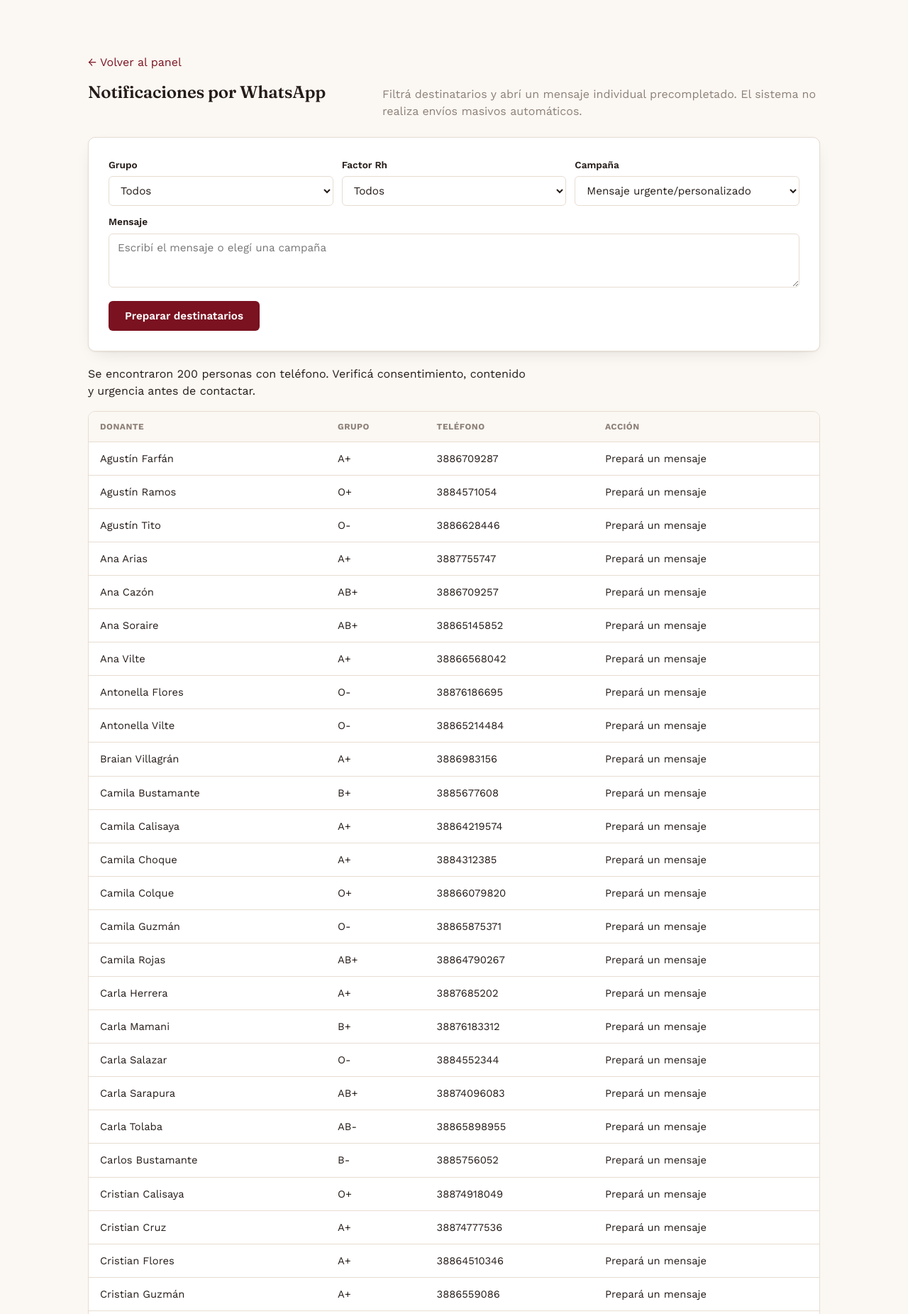
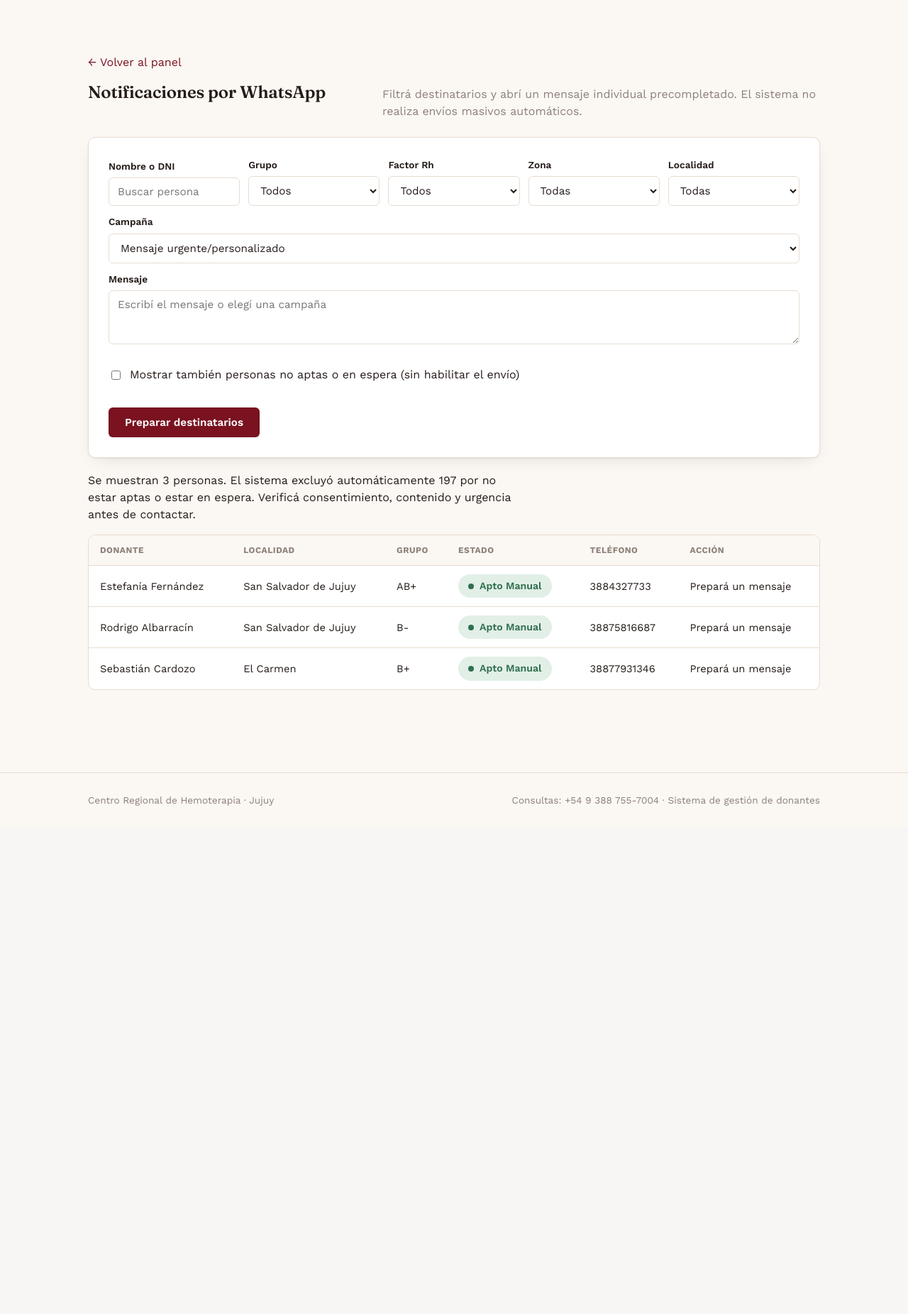
Before and after one commit to matias329/crh-donantes, a Flask app: page /admin/notificaciones in a window 1280 px wide. Shown: the part 69-1920 px from the top of the page at 71% size. After the commit the page ends 1204 px from the top, so only its background shows below. Run offline with Flask 3, Linux system fonts and the light colour scheme; the visitor is signed in with stand-in values (Sample User, id 1); data comes from the database, SQL or seed files in the repository.

Commit message:
Add files via upload

```diff
--- a/app.py
+++ b/app.py
@@ -53,6 +53,12 @@ LOCALIDADES = [
     "San Salvador de Jujuy", "Palpalá", "Perico", "El Carmen",
     "Libertador", "Humahuaca", "Tilcara", "Otra",
 ]
+ZONAS = {
+    "Valles": ["San Salvador de Jujuy", "Palpalá", "Perico", "El Carmen"],
+    "Yungas y Ramal": ["Libertador"],
+    "Quebrada": ["Humahuaca", "Tilcara"],
+    "Otras": ["Otra"],
+}
 
 ESTADOS_AYUDA = {
     "Automatico": "Estado evaluado automáticamente según edad, antecedentes declarados y última donación.",
@@ -63,8 +69,10 @@ ESTADOS_AYUDA = {
     "En espera": "Todavía no se cumplió el intervalo requerido desde la última donación.",
 }
 
-# Ventanas sanitarias mínimas entre donaciones, en días, según género.
-VENTANA_DIAS = {"M": 90, "F": 120}
+# Preselección basada en criterios nacionales publicados. La aptitud final
+# siempre corresponde al equipo profesional en la entrevista presencial.
+VENTANA_DIAS = {"M": 60, "F": 60}
+MAX_DONACIONES_ANUALES = {"M": 4, "F": 3}
 EDAD_MINIMA = 18
 EDAD_MAXIMA = 65
 DONANTES_POR_PAGINA = 15
@@ -237,9 +245,16 @@ def init_db_if_missing() -> None:
                     observaciones_medicas TEXT DEFAULT '',
                     fecha_ultimo_tatuaje TEXT,
                     fecha_ultimo_piercing TEXT,
-                    toma_medicacion BOOLEAN DEFAULT 0
+                    toma_medicacion BOOLEAN DEFAULT 0,
+                    peso_kg REAL,
+                    embarazo BOOLEAN DEFAULT 0
                 );
             """)
+            columnas_donantes = {fila[1] for fila in conn.execute("PRAGMA table_info(donantes)")}
+            if "peso_kg" not in columnas_donantes:
+                conn.execute("ALTER TABLE donantes ADD COLUMN peso_kg REAL")
+            if "embarazo" not in columnas_donantes:
+                conn.execute("ALTER TABLE donantes ADD COLUMN embarazo BOOLEAN DEFAULT 0")
             conn.execute("""
                 CREATE TABLE IF NOT EXISTS donaciones (
                     id INTEGER PRIMARY KEY AUTOINCREMENT,
@@ -292,7 +307,7 @@ def calcular_edad(fecha_nacimiento: str, referencia: Optional[datetime] = None)
     return hoy.year - f_nac.year - ((hoy.month, hoy.day) < (f_nac.month, f_nac.day))
 
 
-def calcular_elegibilidad(donante: sqlite3.Row, ultima_donacion_str: Optional[str]) -> tuple[str, str]:
+def calcular_elegibilidad(donante: sqlite3.Row, ultima_donacion_str: Optional[str], historial=None) -> tuple[str, str]:
     """Determina el estado clínico del donante: Apto, En espera o No apto.
 
     Si hay una decisión médica manual cargada, esa decisión tiene prioridad
@@ -304,8 +319,18 @@ def calcular_elegibilidad(donante: sqlite3.Row, ultima_donacion_str: Optional[st
     edad = calcular_edad(donante["fecha_nacimiento"])
     if edad is None:
         return "No apto", "Fecha de nacimiento inválida."
-    if edad < EDAD_MINIMA or edad > EDAD_MAXIMA:
-        return "No apto", f"Edad no permitida ({edad} años). Rango legal: {EDAD_MINIMA}-{EDAD_MAXIMA}."
+    if edad < EDAD_MINIMA:
+        return "No apto", "Menor de 18 años: requiere autorización y evaluación profesional."
+    if edad > EDAD_MAXIMA:
+        return "No apto", "Mayor de 65 años: requiere certificado médico y evaluación profesional."
+
+    peso = donante["peso_kg"] if "peso_kg" in donante.keys() else None
+    if peso is None:
+        return "No apto", "Falta registrar el peso para completar la preclasificación."
+    if peso <= 50:
+        return "No apto", "El requisito general es pesar más de 50 kg."
+    if "embarazo" in donante.keys() and donante["embarazo"]:
+        return "No apto", "El embarazo impide donar según los criterios generales de preselección."
 
     hoy = datetime.now().date()
     for campo in ("fecha_ultimo_tatuaje", "fecha_ultimo_piercing"):
@@ -320,12 +345,25 @@ def calcular_elegibilidad(donante: sqlite3.Row, ultima_donacion_str: Optional[st
             return "No apto", "Inhabilitación temporal: debe esperar 12 meses desde su último tatuaje/piercing."
 
     if donante["toma_medicacion"]:
-        return "No apto", "Inhabilitación temporal: requiere evaluación médica presencial."
+        return "No apto", "La medicación declarada requiere evaluación profesional antes de donar."
+
+    if historial:
+        limite = datetime.now().date() - timedelta(days=365)
+        donaciones_periodo = 0
+        for item in historial:
+            try:
+                if datetime.strptime(item["fecha_donacion"], "%Y-%m-%d").date() >= limite:
+                    donaciones_periodo += 1
+            except (ValueError, TypeError):
+                continue
+        maximo = MAX_DONACIONES_ANUALES.get(donante["genero"], 3)
+        if donaciones_periodo >= maximo:
+            return "En espera", f"Alcanzó el máximo de {maximo} donaciones en los últimos 12 meses."
 
     if ultima_donacion_str:
         try:
             ultima_don = datetime.strptime(ultima_donacion_str, "%Y-%m-%d").date()
-            intervalo = VENTANA_DIAS.get(donante["genero"], 90)
+            intervalo = VENTANA_DIAS.get(donante["genero"], 60)
             fecha_regreso = ultima_don + timedelta(days=intervalo)
             if hoy < fecha_regreso:
                 dias_restantes = (fecha_regreso - hoy).days
@@ -333,7 +371,7 @@ def calcular_elegibilidad(donante: sqlite3.Row, ultima_donacion_str: Optional[st
         except ValueError:
             pass
 
-    return "Apto", "El donante cumple con los requisitos legales actuales."
+    return "Apto", "Cumple la preselección automática; la aptitud final se confirma en la entrevista profesional."
 
 
 def obtener_historial(donante_id: int) -> list[sqlite3.Row]:
@@ -374,7 +412,7 @@ def validar_nueva_donacion(
     # 2) Elegibilidad clínica automática vigente (no depende de la fecha
     # cargada, sino del estado actual del donante).
     ultima_str_actual = historial[0]["fecha_donacion"] if historial else None
-    estado_actual, motivo_actual = calcular_elegibilidad(donante, ultima_str_actual)
+    estado_actual, motivo_actual = calcular_elegibilidad(donante, ultima_str_actual, historial)
     if estado_actual == "No apto":
         return False, f"El donante no está apto para donar: {motivo_actual}"
 
@@ -397,7 +435,7 @@ def validar_nueva_donacion(
             fecha_anterior = None
 
         if fecha_anterior is not None:
-            intervalo = VENTANA_DIAS.get(donante["genero"], 90)
+            intervalo = VENTANA_DIAS.get(donante["genero"], 60)
             dias_transcurridos = (fecha_nueva - fecha_anterior).days
             if dias_transcurridos < intervalo:
                 fecha_habilitada = fecha_anterior + timedelta(days=intervalo)
@@ -462,6 +500,8 @@ def registro():
         f_tat = request.form.get("fecha_ultimo_tatuaje") or None
         f_pier = request.form.get("fecha_ultimo_piercing") or None
         toma_medicacion = 1 if request.form.get("toma_medicacion") else 0
+        embarazo = 1 if request.form.get("embarazo") else 0
+        peso = request.form.get("peso_kg", type=float)
 
         nombre = request.form.get("nombre", "").strip()
         password = request.form.get("password", "")
@@ -477,6 +517,8 @@ def registro():
         if genero not in GENDERS: errores.append("El género seleccionado no es válido.")
         if grupo not in BLOOD_GROUPS or factor not in RH_OPTIONS: errores.append("El grupo sanguíneo no es válido.")
         if localidad not in LOCALIDADES: errores.append("La localidad seleccionada no es válida.")
+        if peso is None or not 30 <= peso <= 250: errores.append("Ingresá un peso válido entre 30 y 250 kg.")
+        if embarazo and genero != "F": errores.append("Revisá el dato de embarazo y género seleccionado.")
         if not re.fullmatch(r"[^@\s]+@[^@\s]+\.[^@\s]+", email): errores.append("El correo electrónico no es válido.")
         if len(password) < 10: errores.append("La contraseña debe tener al menos 10 caracteres.")
         if errores:
@@ -504,13 +546,13 @@ def registro():
                         """INSERT INTO donantes
                            (dni, nombre, fecha_nacimiento, genero, grupo_sanguineo, factor_rh,
                             localidad, email, telefono, password_hash,
-                            fecha_ultimo_tatuaje, fecha_ultimo_piercing, toma_medicacion)
-                           VALUES (?, ?, ?, ?, ?, ?, ?, ?, ?, ?, ?, ?, ?)""",
+                            fecha_ultimo_tatuaje, fecha_ultimo_piercing, toma_medicacion, peso_kg, embarazo)
+                           VALUES (?, ?, ?, ?, ?, ?, ?, ?, ?, ?, ?, ?, ?, ?, ?)""",
                         (
                             dni, nombre, fecha_nacimiento, genero, grupo, factor,
                             localidad, email, request.form.get("telefono", "").strip(),
                             generate_password_hash(password),
-                            f_tat, f_pier, toma_medicacion,
+                            f_tat, f_pier, toma_medicacion, peso, embarazo,
                         ),
                     )
                     db.commit()
@@ -667,7 +709,7 @@ def perfil_donante():
 
     historial = obtener_historial(donante["id"])
     ultima_donacion_str = historial[0]["fecha_donacion"] if historial else None
-    estado, motivo = calcular_elegibilidad(donante, ultima_donacion_str)
+    estado, motivo = calcular_elegibilidad(donante, ultima_donacion_str, historial)
 
     campanas = db.execute(
         "SELECT * FROM campanas WHERE publicada = 1 AND localidad = ? AND fecha >= date('now') ORDER BY fecha ASC",
@@ -776,6 +818,8 @@ def editar_perfil():
         f_tat = request.form.get("fecha_ultimo_tatuaje") or None
         f_pier = request.form.get("fecha_ultimo_piercing") or None
         toma_medicacion = 1 if request.form.get("toma_medicacion") else 0
+        embarazo = 1 if request.form.get("embarazo") else 0
+        peso = request.form.get("peso_kg", type=float)
 
         password_actual = request.form.get("password_actual", "")
         password_nueva = request.form.get("password_nueva", "")
@@ -784,6 +828,8 @@ def editar_perfil():
         errores = []
         if not nombre or not email or not localidad:
             errores.append("Nombre, correo y localidad son obligatorios.")
+        if peso is None or not 30 <= peso <= 250:
+            errores.append("Ingresá un peso válido entre 30 y 250 kg.")
 
         cambia_password = bool(password_nueva or password_confirmar or password_actual)
         if cambia_password:
@@ -804,9 +850,9 @@ def editar_perfil():
                         """UPDATE donantes
                            SET nombre = ?, email = ?, telefono = ?, localidad = ?,
                                fecha_ultimo_tatuaje = ?, fecha_ultimo_piercing = ?,
-                               toma_medicacion = ?, password_hash = ?
+                               toma_medicacion = ?, peso_kg = ?, embarazo = ?, password_hash = ?
                            WHERE id = ?""",
-                        (nombre, email, telefono, localidad, f_tat, f_pier, toma_medicacion,
+                        (nombre, email, telefono, localidad, f_tat, f_pier, toma_medicacion, peso, embarazo,
                          generate_password_hash(password_nueva), donante["id"]),
                     )
                 else:
@@ -814,9 +860,9 @@ def editar_perfil():
                         """UPDATE donantes
                            SET nombre = ?, email = ?, telefono = ?, localidad = ?,
                                fecha_ultimo_tatuaje = ?, fecha_ultimo_piercing = ?,
-                               toma_medicacion = ?
+                               toma_medicacion = ?, peso_kg = ?, embarazo = ?
                            WHERE id = ?""",
-                        (nombre, email, telefono, localidad, f_tat, f_pier, toma_medicacion,
+                        (nombre, email, telefono, localidad, f_tat, f_pier, toma_medicacion, peso, embarazo,
                          donante["id"]),
                     )
                 db.commit()
@@ -836,6 +882,7 @@ def editar_perfil():
             "nombre": nombre, "email": email, "telefono": telefono, "localidad": localidad,
             "fecha_ultimo_tatuaje": f_tat, "fecha_ultimo_piercing": f_pier,
             "toma_medicacion": toma_medicacion,
+            "peso_kg": peso, "embarazo": embarazo,
         })
 
     return render_template(
@@ -854,7 +901,7 @@ def reservar_turno():
     campana = db.execute("SELECT * FROM campanas WHERE id = ?", (campana_id,)).fetchone()
     historial = obtener_historial(donante["id"]) if donante else []
     ultima = historial[0]["fecha_donacion"] if historial else None
-    estado, _ = calcular_elegibilidad(donante, ultima) if donante else ("No apto", "")
+    estado, _ = calcular_elegibilidad(donante, ultima, historial) if donante else ("No apto", "")
     if (not donante or not campana or not campana["publicada"] or campana["fecha"] < datetime.now().date().isoformat()
             or campana["localidad"] != donante["localidad"] or estado not in ("Apto", "Apto Manual")
             or not re.fullmatch(r"(?:[01]\d|2[0-3]):[0-5]\d", hora)):
@@ -939,7 +986,7 @@ def admin_dashboard():
             continue
         historial = obtener_historial(fila["id"])
         ultima = historial[0]["fecha_donacion"] if historial else None
-        estado, _ = calcular_elegibilidad(fila, ultima)
+        estado, _ = calcular_elegibilidad(fila, ultima, historial)
         resultado.append({**dict(fila), "edad": edad, "estado_calculado": estado})
 
     total = len(resultado)
@@ -1064,27 +1111,47 @@ def admin_estadisticas():
 @app.route("/admin/notificaciones")
 def admin_notificaciones():
     if not admin_requerido(): return redirect(url_for("admin_login"))
+    q = request.args.get("q", "").strip()
     grupo = request.args.get("grupo", "").strip()
     factor = request.args.get("factor", "").strip()
+    localidad = request.args.get("localidad", "").strip()
+    zona = request.args.get("zona", "").strip()
+    incluir_no_aptos = request.args.get("incluir_no_aptos") == "1"
     campana_id = request.args.get("campana_id", type=int)
     mensaje = request.args.get("mensaje", "").strip()
     db = get_db()
     condiciones, parametros = ["telefono IS NOT NULL", "TRIM(telefono) <> ''"], []
+    if q: condiciones.append("(nombre LIKE ? OR dni LIKE ?)"); parametros.extend([f"%{q}%", f"%{q}%"])
     if grupo in BLOOD_GROUPS: condiciones.append("grupo_sanguineo = ?"); parametros.append(grupo)
     if factor in RH_OPTIONS: condiciones.append("factor_rh = ?"); parametros.append(factor)
-    donantes = db.execute(f"SELECT id, nombre, telefono, grupo_sanguineo, factor_rh FROM donantes WHERE {' AND '.join(condiciones)} ORDER BY nombre", parametros).fetchall()
+    if localidad in LOCALIDADES: condiciones.append("localidad = ?"); parametros.append(localidad)
+    elif zona in ZONAS:
+        lugares = ZONAS[zona]
+        condiciones.append(f"localidad IN ({','.join('?' for _ in lugares)})")
+        parametros.extend(lugares)
+    donantes = db.execute(f"SELECT * FROM donantes WHERE {' AND '.join(condiciones)} ORDER BY nombre", parametros).fetchall()
     campanas = db.execute("SELECT * FROM campanas WHERE publicada=1 AND fecha >= date('now') ORDER BY fecha").fetchall()
     campana = db.execute("SELECT * FROM campanas WHERE id=?", (campana_id,)).fetchone() if campana_id else None
     if not mensaje and campana:
         mensaje = f"Centro Regional de Hemoterapia de Jujuy: te invitamos a {campana['titulo']} el {fecha_legible(campana['fecha'])}, {campana['horario']}, en {campana['ubicacion']} ({campana['localidad']})."
     filas = []
+    descartados = 0
     for d in donantes:
+        historial = obtener_historial(d["id"])
+        ultima = historial[0]["fecha_donacion"] if historial else None
+        estado, motivo = calcular_elegibilidad(d, ultima, historial)
+        if estado not in ("Apto", "Apto Manual") and not incluir_no_aptos:
+            descartados += 1
+            continue
         telefono = re.sub(r"\D", "", d["telefono"] or "")
         if telefono and not telefono.startswith("54"): telefono = "549" + telefono.lstrip("0")
         elif telefono.startswith("54") and not telefono.startswith("549"): telefono = "549" + telefono[2:].lstrip("0")
-        filas.append({**dict(d), "whatsapp_url": f"https://wa.me/{telefono}?text={quote(mensaje)}" if telefono and mensaje else ""})
+        filas.append({**dict(d), "estado_calculado": estado, "motivo_estado": motivo,
+                      "whatsapp_url": f"https://wa.me/{telefono}?text={quote(mensaje)}" if telefono and mensaje else ""})
     return render_template("admin_notificaciones.html", donantes=filas, campanas=campanas, mensaje=mensaje,
-                           blood_groups=BLOOD_GROUPS, rh_options=RH_OPTIONS, grupo=grupo, factor=factor, campana_id=campana_id)
+                           blood_groups=BLOOD_GROUPS, rh_options=RH_OPTIONS, localidades=LOCALIDADES,
+                           zonas=ZONAS, q=q, grupo=grupo, factor=factor, localidad=localidad, zona=zona,
+                           incluir_no_aptos=incluir_no_aptos, descartados=descartados, campana_id=campana_id)
 
 
 @app.route("/admin/paciente/<int:id>", methods=["GET", "POST"])
@@ -1165,7 +1232,7 @@ def admin_detalle_paciente(id):
 
     historial = obtener_historial(id)
     ultima_donacion_str = historial[0]["fecha_donacion"] if historial else None
-    estado, motivo = calcular_elegibilidad(d, ultima_donacion_str)
+    estado, motivo = calcular_elegibilidad(d, ultima_donacion_str, historial)
 
     return render_template(
         "admin_detalle.html", d=d, historial=historial, estado=estado, motivo=motivo,
--- a/templates/admin_detalle.html
+++ b/templates/admin_detalle.html
@@ -32,6 +32,8 @@
           <div><dt>Último tatuaje</dt><dd>{{ d.fecha_ultimo_tatuaje or "—" }}</dd></div>
           <div><dt>Último piercing</dt><dd>{{ d.fecha_ultimo_piercing or "—" }}</dd></div>
           <div><dt>Medicación</dt><dd>{{ "Sí" if d.toma_medicacion else "No" }}</dd></div>
+          <div><dt>Peso</dt><dd>{{ (d.peso_kg ~ ' kg') if d.peso_kg else 'Sin registrar' }}</dd></div>
+          <div><dt>Embarazo</dt><dd>{{ "Sí" if d.embarazo else "No" }}</dd></div>
         </dl>
       </div>
 
--- a/templates/admin_notificaciones.html
+++ b/templates/admin_notificaciones.html
@@ -6,13 +6,17 @@
   <p><a href="{{ url_for('admin_dashboard') }}">&larr; Volver al panel</a></p>
   <div class="seccion-titulo"><h1>Notificaciones por WhatsApp</h1><p>Filtrá destinatarios y abrí un mensaje individual precompletado. El sistema no realiza envíos masivos automáticos.</p></div>
   <form class="panel filtros" method="GET">
+    <div class="campo"><label for="q">Nombre o DNI</label><input id="q" name="q" value="{{ q }}" placeholder="Buscar persona"></div>
     <div class="campo"><label for="grupo">Grupo</label><select id="grupo" name="grupo"><option value="">Todos</option>{% for g in blood_groups %}<option value="{{ g }}" {% if grupo == g %}selected{% endif %}>{{ g }}</option>{% endfor %}</select></div>
     <div class="campo"><label for="factor">Factor Rh</label><select id="factor" name="factor"><option value="">Todos</option>{% for r in rh_options %}<option value="{{ r }}" {% if factor == r %}selected{% endif %}>{{ r }}</option>{% endfor %}</select></div>
+    <div class="campo"><label for="zona">Zona</label><select id="zona" name="zona"><option value="">Todas</option>{% for nombre_zona in zonas %}<option value="{{ nombre_zona }}" {% if zona == nombre_zona %}selected{% endif %}>{{ nombre_zona }}</option>{% endfor %}</select></div>
+    <div class="campo"><label for="localidad">Localidad</label><select id="localidad" name="localidad"><option value="">Todas</option>{% for l in localidades %}<option value="{{ l }}" {% if localidad == l %}selected{% endif %}>{{ l }}</option>{% endfor %}</select></div>
     <div class="campo"><label for="campana_id">Campaña</label><select id="campana_id" name="campana_id"><option value="">Mensaje urgente/personalizado</option>{% for c in campanas %}<option value="{{ c.id }}" {% if campana_id == c.id %}selected{% endif %}>{{ c.titulo }} - {{ c.fecha }}</option>{% endfor %}</select></div>
     <div class="campo campo-ancho"><label for="mensaje">Mensaje</label><textarea id="mensaje" name="mensaje" rows="3" placeholder="Escribí el mensaje o elegí una campaña">{{ mensaje }}</textarea></div>
+    <label class="check campo-ancho"><input type="checkbox" name="incluir_no_aptos" value="1" {% if incluir_no_aptos %}checked{% endif %}> Mostrar también personas no aptas o en espera (sin habilitar el envío)</label>
     <button class="boton boton-primario" type="submit">Preparar destinatarios</button>
   </form>
-  <p class="ayuda">Se encontraron {{ donantes|length }} personas con teléfono. Verificá consentimiento, contenido y urgencia antes de contactar.</p>
-  <div class="tabla-envoltorio"><table><thead><tr><th>Donante</th><th>Grupo</th><th>Teléfono</th><th>Acción</th></tr></thead><tbody>{% for d in donantes %}<tr><td>{{ d.nombre }}</td><td>{{ d.grupo_sanguineo }}{{ d.factor_rh }}</td><td>{{ d.telefono }}</td><td>{% if d.whatsapp_url %}<a class="boton boton-whatsapp boton-chico" target="_blank" rel="noopener" href="{{ d.whatsapp_url }}">Abrir WhatsApp</a>{% else %}<span class="ayuda">Prepará un mensaje</span>{% endif %}</td></tr>{% else %}<tr><td colspan="4">No hay destinatarios para este filtro.</td></tr>{% endfor %}</tbody></table></div>
+  <p class="ayuda">Se muestran {{ donantes|length }} personas. El sistema excluyó automáticamente {{ descartados }} por no estar aptas o estar en espera. Verificá consentimiento, contenido y urgencia antes de contactar.</p>
+  <div class="tabla-envoltorio"><table><thead><tr><th>Donante</th><th>Localidad</th><th>Grupo</th><th>Estado</th><th>Teléfono</th><th>Acción</th></tr></thead><tbody>{% for d in donantes %}<tr><td>{{ d.nombre }}</td><td>{{ d.localidad }}</td><td>{{ d.grupo_sanguineo }}{{ d.factor_rh }}</td><td><span class="insignia {% if d.estado_calculado in ['Apto','Apto Manual'] %}insignia-apto{% elif d.estado_calculado == 'En espera' %}insignia-espera{% else %}insignia-no-apto{% endif %}" title="{{ d.motivo_estado }}">{{ d.estado_calculado }}</span></td><td>{{ d.telefono }}</td><td>{% if d.whatsapp_url and d.estado_calculado in ['Apto','Apto Manual'] %}<a class="boton boton-whatsapp boton-chico" target="_blank" rel="noopener" href="{{ d.whatsapp_url }}">Abrir WhatsApp</a>{% elif d.estado_calculado not in ['Apto','Apto Manual'] %}<span class="ayuda">No habilitado</span>{% else %}<span class="ayuda">Prepará un mensaje</span>{% endif %}</td></tr>{% else %}<tr><td colspan="6">No hay destinatarios para este filtro.</td></tr>{% endfor %}</tbody></table></div>
 </div></section>
 {% endblock %}
--- a/templates/landing.html
+++ b/templates/landing.html
@@ -67,11 +67,11 @@
     <div class="rejilla rejilla-3">
       <div>
         <h3 style="font-size:1.05rem;">Requisitos generales</h3>
-        <p style="font-size:0.92rem; color:var(--piedra);">Tener entre 18 y 65 años, pesar más de 50 kg y sentirse en buen estado de salud el día de la donación.</p>
+        <p style="font-size:0.92rem; color:var(--piedra);">Ser mayor de 16 años, pesar más de 50 kg y sentirse en buen estado de salud. Entre 16 y 18 se requiere autorización; mayores de 65, certificado médico.</p>
       </div>
       <div>
         <h3 style="font-size:1.05rem;">Ventana entre donaciones</h3>
-        <p style="font-size:0.92rem; color:var(--piedra);">90 días para varones y 120 días para mujeres, contados desde la última donación registrada.</p>
+        <p style="font-size:0.92rem; color:var(--piedra);">Al menos 2 meses entre donaciones; hasta 4 veces por año para hombres y 3 para mujeres.</p>
       </div>
       <div>
         <h3 style="font-size:1.05rem;">Tatuajes y piercings</h3>
```
Also changed, not shown: CAMBIOS_Y_SEGURIDAD.md (+4 -0 lines), CRITERIOS_PRESELECCION.md (added, +31 -0 lines), poblar_datos.py (+15 -3 lines), templates/editar_perfil.html (+11 -0 lines), templates/registro.html (+12 -0 lines), README.md.
